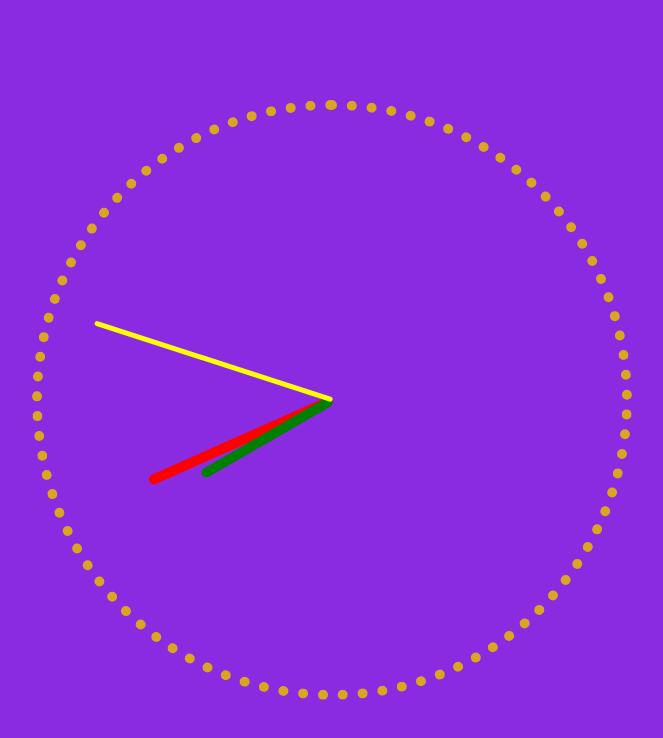
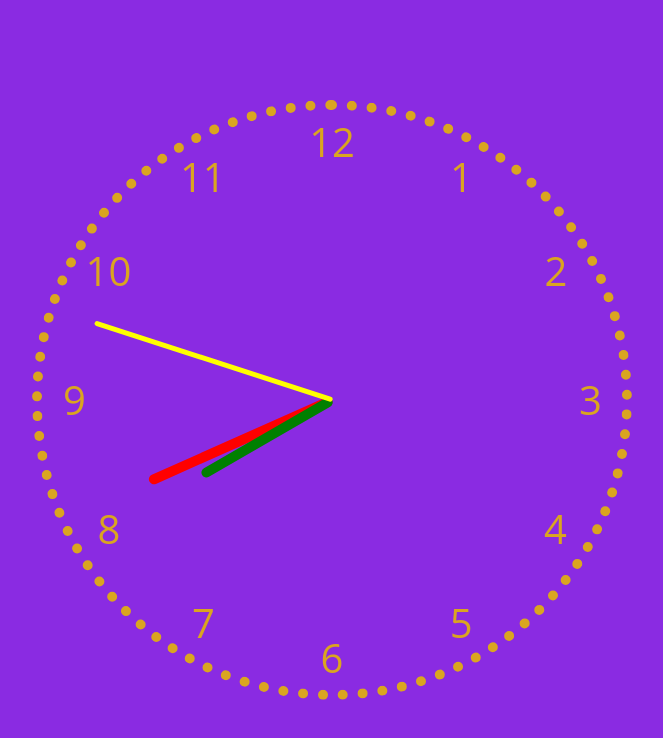
Before and after one commit to Bert0ne/clock-stoper-timer, a website: page index.html in a window 1280 px wide. Shown: the whole page, without its empty margins (308-971 px from the left). Drawn offline with Linux system fonts and the light colour scheme.

Commit message:
add numbers

```diff
--- a/index.html
+++ b/index.html
@@ -11,13 +11,39 @@
 
     <div class="container">
         <div class="clock">
-            <div class="clock__up">
-                <div class="clock__up--hourHand"></div>
-                <div class="clock__up--minuteHand"></div>
-                <div class="clock__up--secondHand"></div>
+            <div class="clock__hands">
+                <div class="clock__hands--hourHand"></div>
+                <div class="clock__hands--minuteHand"></div>
+                <div class="clock__hands--secondHand"></div>
             </div>
 
-            <div class="clock__down"></div>
+            <div class="clock__numbers">
+
+                <div class="clock__numbers--twelve-six">
+                    <span>12</span> <span>6</span>
+                </div>
+
+                <div class="clock__numbers--one-seven">
+                    <span>1</span> <span>7</span>
+                </div>
+
+                <div class="clock__numbers--two-eight">
+                    <span>2</span> <span>8</span>
+                </div>
+
+                <div class="clock__numbers--three-nine">
+                    <span>3</span> <span>9</span>
+                </div>
+
+                <div class="clock__numbers--four-ten">
+                    <span>4</span> <span>10</span>
+                </div>
+
+                <div class="clock__numbers--five-eleven">
+                    <span>5</span> <span>11</span>
+                </div>
+
+            </div>
 
         </div>
     </div>
--- a/js.js
+++ b/js.js
@@ -1,6 +1,6 @@
-let clockS = document.querySelector('.clock__up--secondHand');
-let clockM = document.querySelector('.clock__up--minuteHand');
-let clockH = document.querySelector('.clock__up--hourHand');
+let clockS = document.querySelector('.clock__hands--secondHand');
+let clockM = document.querySelector('.clock__hands--minuteHand');
+let clockH = document.querySelector('.clock__hands--hourHand');
 
 //Download time from new Date and put into css
 setInterval(() => {
@@ -12,7 +12,6 @@ setInterval(() => {
     clockM.style.transform = "rotate("+ minuteNum +"deg)";
     clockH.style.transform = "rotate("+ hourNum+"deg)";
     console.log();
-
 }, 50);
 
 
--- a/sass/base.scss
+++ b/sass/base.scss
@@ -44,7 +44,7 @@ body {
     grid-template-columns: 1fr;
     grid-template-rows: 1fr 1fr;
 
-    &__up {
+    &__hands {
         display: flex;
         justify-content: center;
         align-items: flex-end;
@@ -87,6 +87,121 @@ body {
         }
     }
 
+    &__numbers {
+        display: flex;
+        justify-content: center;
+        align-items: flex-end;
+
+        color: goldenrod;
+        position: relative;
+        font-size: 4rem;
+
+
+        &--twelve-six {
+            position: absolute;
+            height: 200%;
+
+            display: flex;
+            flex-direction: column;
+            align-items: center;
+            justify-content: space-between;
+        }
+
+        &--one-seven {
+            position: absolute;
+            height: 200%;
+            transform: rotate(30deg);
+
+            display: flex;
+            flex-direction: column;
+            align-items: center;
+            justify-content: space-between;
+
+            span:nth-child(1) {
+                transform: rotate(-30deg);
+            }
+            span:nth-child(2) {
+                transform: rotate(-30deg);
+            }
+        }
+
+        &--two-eight {
+            position: absolute;
+            height: 200%;
+            transform: rotate(60deg);
+
+            display: flex;
+            flex-direction: column;
+            align-items: center;
+            justify-content: space-between;
+
+            span:nth-child(1) {
+                transform: rotate(-60deg);
+            }
+            span:nth-child(2) {
+                transform: rotate(-60deg);
+            }
+        }
+
+
+        &--three-nine {
+            position: absolute;
+            height: 200%;
+            transform: rotate(90deg);
+
+            display: flex;
+            flex-direction: column;
+            align-items: center;
+            justify-content: space-between;
+
+            span:nth-child(1) {
+                transform: rotate(-90deg);
+            }
+            span:nth-child(2) {
+                transform: rotate(-90deg);
+            }
+        }
+
+
+        &--four-ten {
+            position: absolute;
+            height: 200%;
+            transform: rotate(120deg);
+
+            display: flex;
+            flex-direction: column;
+            align-items: center;
+            justify-content: space-between;
+
+            span:nth-child(1) {
+                transform: rotate(-120deg);
+            }
+            span:nth-child(2) {
+                transform: rotate(-120deg);
+            }
+        }
+
+
+        &--five-eleven {
+            position: absolute;
+            height: 200%;
+            transform: rotate(150deg);
+
+            display: flex;
+            flex-direction: column;
+            align-items: center;
+            justify-content: space-between;
+
+            span:nth-child(1) {
+                transform: rotate(-150deg);
+            }
+            span:nth-child(2) {
+                transform: rotate(-150deg);
+            }
+        }
+
+    }
+
 
 
 }
```
Also changed, not shown: css/style.css.
